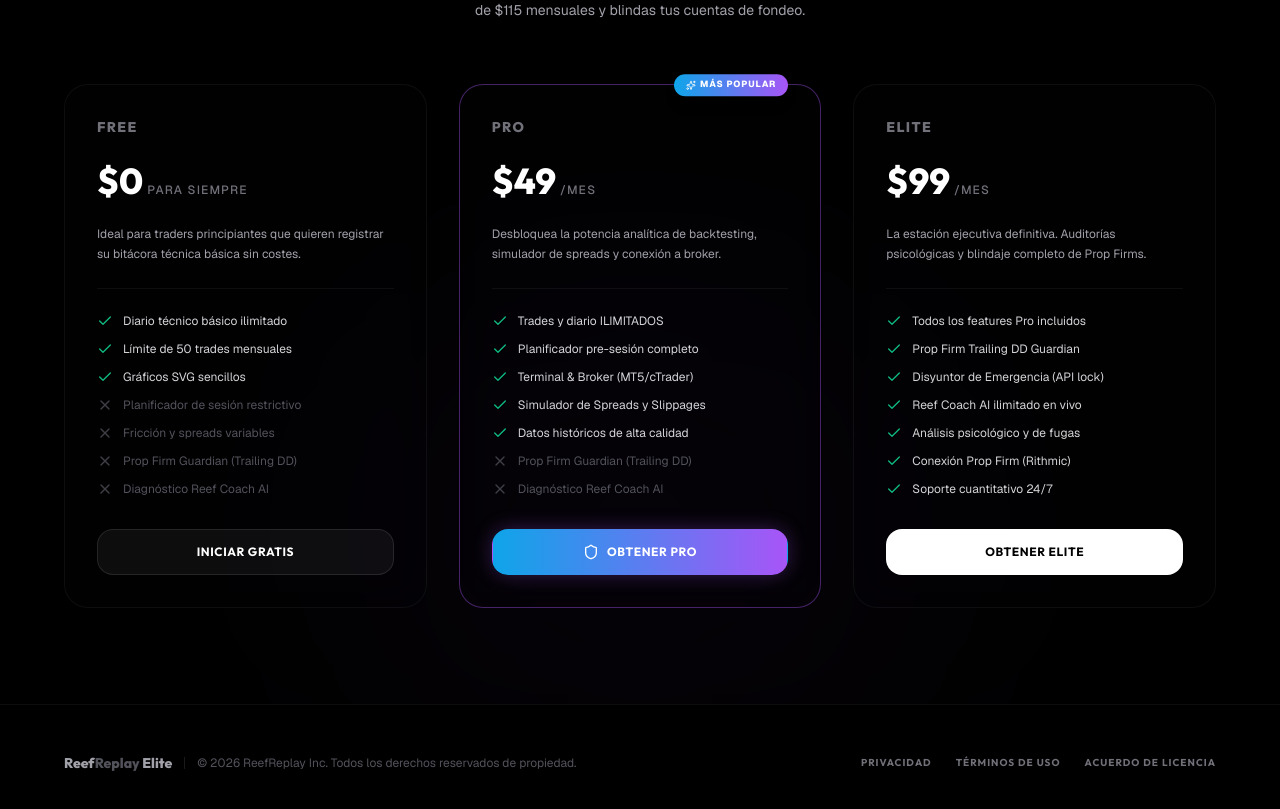
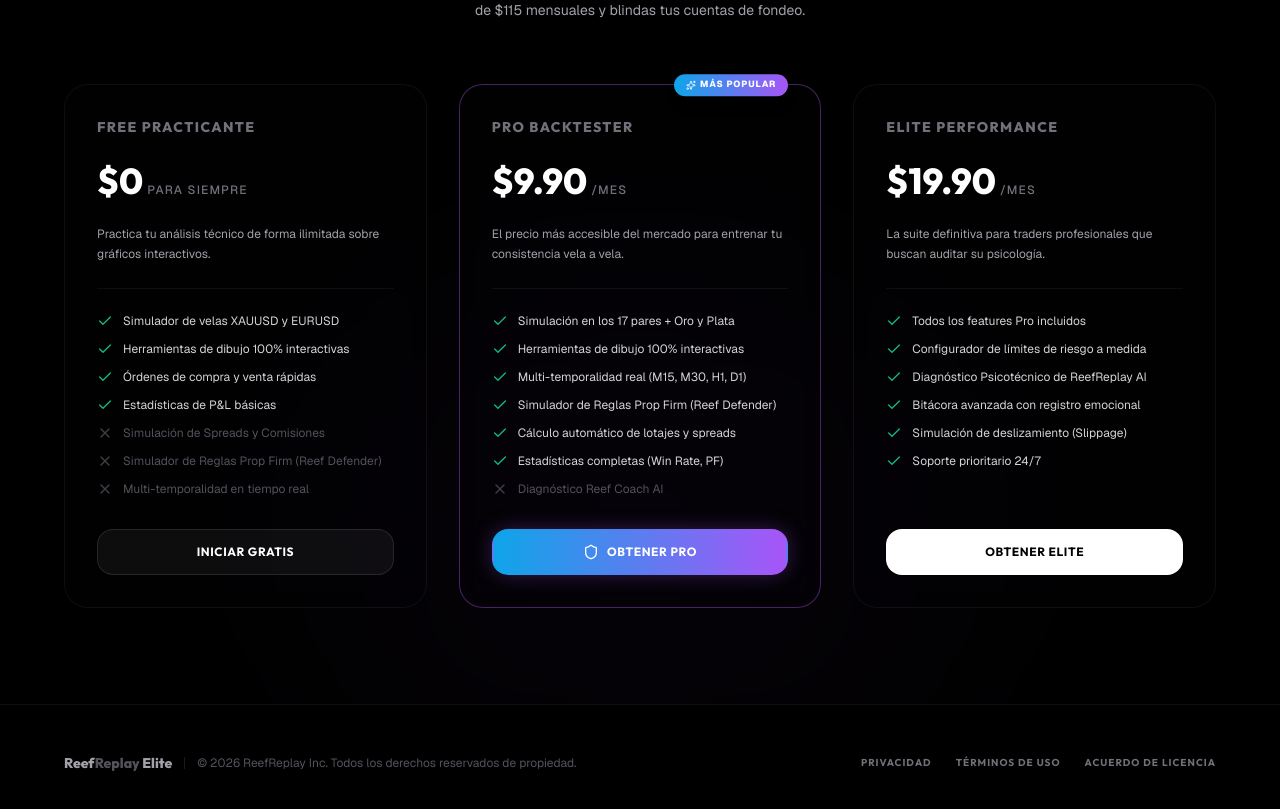
Before and after one commit to kreemly/ReefReplay, a React (Vite) app: page / in a window 1280 px wide. Shown: the part 4903-5712 px from the top of the page. Built offline with nearby package versions, Linux system fonts and the light colour scheme.

Commit message:
chore: optimize pricing plans for pure backtesting and budget accessibility

```diff
--- a/src/components/Pricing.jsx
+++ b/src/components/Pricing.jsx
@@ -5,35 +5,35 @@
 export default function Pricing({ onCta }) {
   const tiers = [
     {
-      name: "Free",
+      name: "Free Practicante",
       price: "$0",
       period: "para siempre",
-      desc: "Ideal para traders principiantes que quieren registrar su bitácora técnica básica sin costes.",
+      desc: "Practica tu análisis técnico de forma ilimitada sobre gráficos interactivos.",
       features: [
-        { text: "Diario técnico básico ilimitado", checked: true },
-        { text: "Límite de 50 trades mensuales", checked: true },
-        { text: "Gráficos SVG sencillos", checked: true },
-        { text: "Planificador de sesión restrictivo", checked: false },
-        { text: "Fricción y spreads variables", checked: false },
-        { text: "Prop Firm Guardian (Trailing DD)", checked: false },
-        { text: "Diagnóstico Reef Coach AI", checked: false }
+        { text: "Simulador de velas XAUUSD y EURUSD", checked: true },
+        { text: "Herramientas de dibujo 100% interactivas", checked: true },
+        { text: "Órdenes de compra y venta rápidas", checked: true },
+        { text: "Estadísticas de P&L básicas", checked: true },
+        { text: "Simulación de Spreads y Comisiones", checked: false },
+        { text: "Simulador de Reglas Prop Firm (Reef Defender)", checked: false },
+        { text: "Multi-temporalidad en tiempo real", checked: false }
       ],
       popular: false,
       btnText: "Iniciar Gratis",
       btnClass: "bg-white/5 hover:bg-white/10 text-white border-white/10"
     },
     {
-      name: "Pro",
-      price: "$49",
+      name: "Pro Backtester",
+      price: "$9.90",
       period: "/mes",
-      desc: "Desbloquea la potencia analítica de backtesting, simulador de spreads y conexión a broker.",
+      desc: "El precio más accesible del mercado para entrenar tu consistencia vela a vela.",
       features: [
-        { text: "Trades y diario ILIMITADOS", checked: true },
-        { text: "Planificador pre-sesión completo", checked: true },
-        { text: "Terminal & Broker (MT5/cTrader)", checked: true },
-        { text: "Simulador de Spreads y Slippages", checked: true },
-        { text: "Datos históricos de alta calidad", checked: true },
-        { text: "Prop Firm Guardian (Trailing DD)", checked: false },
+        { text: "Simulación en los 17 pares + Oro y Plata", checked: true },
+        { text: "Herramientas de dibujo 100% interactivas", checked: true },
+        { text: "Multi-temporalidad real (M15, M30, H1, D1)", checked: true },
+        { text: "Simulador de Reglas Prop Firm (Reef Defender)", checked: true },
+        { text: "Cálculo automático de lotajes y spreads", checked: true },
+        { text: "Estadísticas completas (Win Rate, PF)", checked: true },
         { text: "Diagnóstico Reef Coach AI", checked: false }
       ],
       popular: true,
@@ -41,18 +41,17 @@
       btnClass: "bg-gradient-to-r from-accent-blue to-accent-purple text-white border-transparent shadow-[0_0_20px_rgba(168,85,247,0.3)] hover:scale-105"
     },
     {
-      name: "Elite",
-      price: "$99",
+      name: "Elite Performance",
+      price: "$19.90",
       period: "/mes",
-      desc: "La estación ejecutiva definitiva. Auditorías psicológicas y blindaje completo de Prop Firms.",
+      desc: "La suite definitiva para traders profesionales que buscan auditar su psicología.",
       features: [
         { text: "Todos los features Pro incluidos", checked: true },
-        { text: "Prop Firm Trailing DD Guardian", checked: true },
-        { text: "Disyuntor de Emergencia (API lock)", checked: true },
-        { text: "Reef Coach AI ilimitado en vivo", checked: true },
-        { text: "Análisis psicológico y de fugas", checked: true },
-        { text: "Conexión Prop Firm (Rithmic)", checked: true },
-        { text: "Soporte cuantitativo 24/7", checked: true }
+        { text: "Configurador de límites de riesgo a medida", checked: true },
+        { text: "Diagnóstico Psicotécnico de ReefReplay AI", checked: true },
+        { text: "Bitácora avanzada con registro emocional", checked: true },
+        { text: "Simulación de deslizamiento (Slippage)", checked: true },
+        { text: "Soporte prioritario 24/7", checked: true }
       ],
       popular: false,
       btnText: "Obtener Elite",
```
